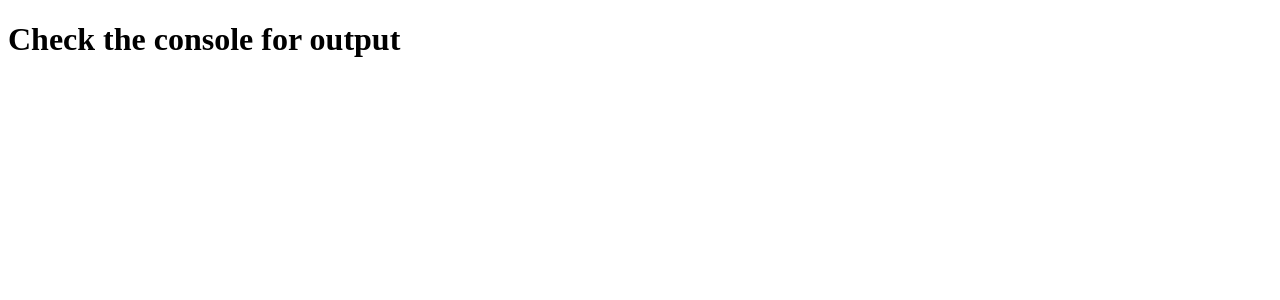
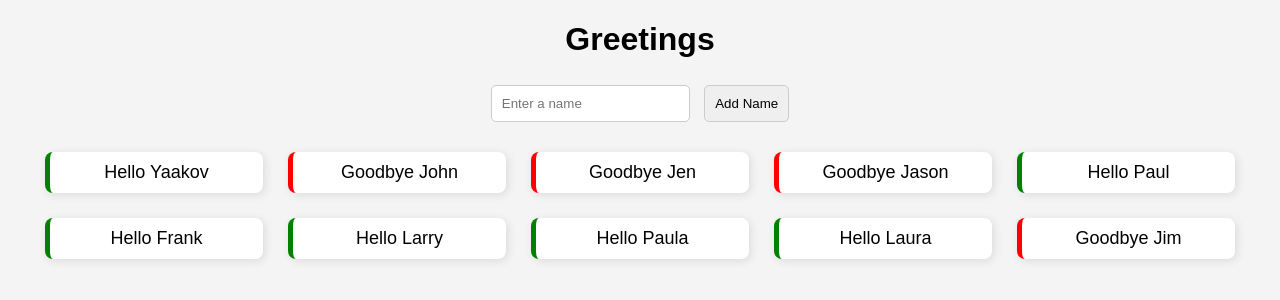
Before and after one commit to Kayz4238/Kayz4238.github.io, a plain HTML site: page index.html in a window 1280 px wide. Drawn offline with Linux system fonts and the light colour scheme.

Commit message:
Update index.html

```diff
--- a/index.html
+++ b/index.html
@@ -4,37 +4,102 @@
     <meta charset="UTF-8">
     <meta name="viewport" content="width=device-width, initial-scale=1.0">
     <title>Module 4 Solution</title>
+    <style>
+        body {
+            font-family: Arial, sans-serif;
+            text-align: center;
+            margin: 20px;
+            background-color: #f4f4f4;
+        }
+        .container {
+            display: grid;
+            grid-template-columns: repeat(auto-fit, minmax(200px, 1fr));
+            gap: 15px;
+            padding: 20px;
+        }
+        .greeting {
+            font-size: 18px;
+            margin: 5px;
+            padding: 10px;
+            background: white;
+            border-radius: 8px;
+            box-shadow: 2px 2px 10px rgba(0, 0, 0, 0.1);
+            cursor: pointer;
+            transition: transform 0.2s;
+        }
+        .greeting:hover {
+            transform: scale(1.05);
+        }
+        form {
+            margin-top: 20px;
+        }
+        input, button {
+            padding: 10px;
+            margin: 5px;
+            border-radius: 5px;
+            border: 1px solid #ccc;
+        }
+    </style>
 </head>
 <body>
-    <h1>Check the console for output</h1>
+    <h1>Greetings</h1>
+    <form id="nameForm">
+        <input type="text" id="nameInput" placeholder="Enter a name" required>
+        <button type="submit">Add Name</button>
+    </form>
+    <div class="container" id="greetings"></div>
     <script>
         (function () {
             var names = ["Yaakov", "John", "Jen", "Jason", "Paul", "Frank", "Larry", "Paula", "Laura", "Jim"];
-
-            // Create the 'speak' objects
             var helloSpeaker = {};
             var byeSpeaker = {};
+            var outputDiv = document.getElementById("greetings");
+            var form = document.getElementById("nameForm");
+            var nameInput = document.getElementById("nameInput");
 
-            // Attach 'speak' method to helloSpeaker
             helloSpeaker.speak = function (name) {
-                console.log("Hello " + name);
+                var message = "Hello " + name;
+                addGreeting(message, "green");
             };
 
-            // Attach 'speak' method to byeSpeaker
             byeSpeaker.speak = function (name) {
-                console.log("Goodbye " + name);
+                var message = "Goodbye " + name;
+                addGreeting(message, "red");
             };
 
-            // Loop through the names array
+            function addGreeting(message, color) {
+                var p = document.createElement("p");
+                p.className = "greeting";
+                p.style.borderLeft = "5px solid " + color;
+                p.textContent = message;
+                p.addEventListener("click", function() {
+                    alert(message);
+                });
+                outputDiv.appendChild(p);
+            }
+
             for (var i = 0; i < names.length; i++) {
                 var firstLetter = names[i].charAt(0).toLowerCase();
-
                 if (firstLetter === 'j') {
                     byeSpeaker.speak(names[i]);
                 } else {
                     helloSpeaker.speak(names[i]);
                 }
             }
+
+            form.addEventListener("submit", function(event) {
+                event.preventDefault();
+                var newName = nameInput.value.trim();
+                if (newName) {
+                    var firstLetter = newName.charAt(0).toLowerCase();
+                    if (firstLetter === 'j') {
+                        byeSpeaker.speak(newName);
+                    } else {
+                        helloSpeaker.speak(newName);
+                    }
+                    nameInput.value = "";
+                }
+            });
         })();
     </script>
 </body>
```
